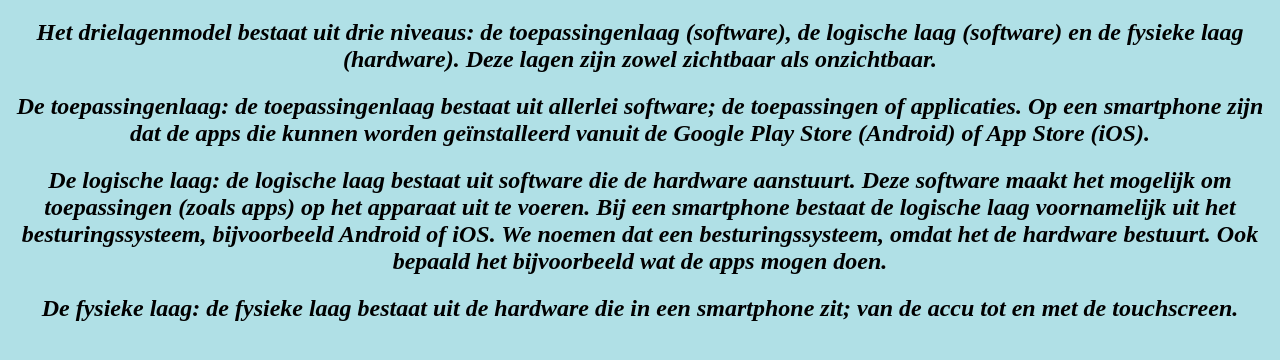
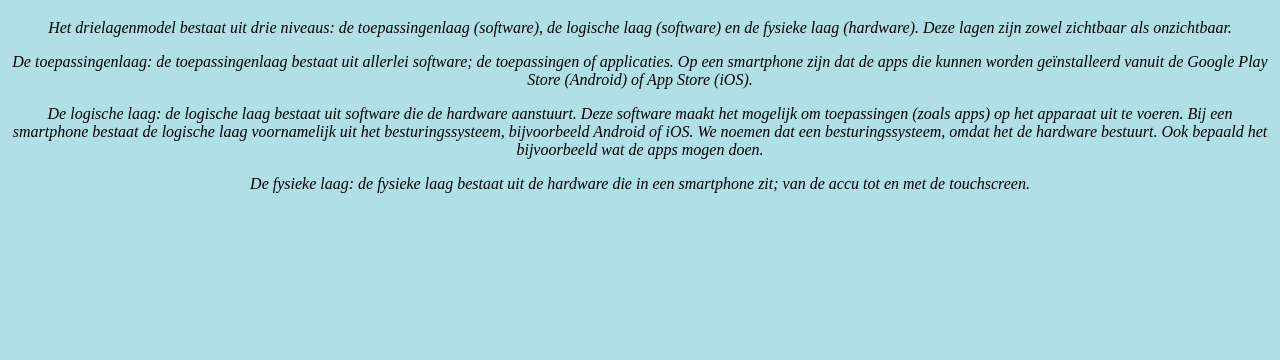
Before and after one commit to 118496/118496.github.io, a plain HTML site: page drielagenmodel.html in a window 1280 px wide. Shown: the part 134-494 px from the top of the page. Drawn offline with Linux system fonts and the light colour scheme.

Commit message:
Update drielagenmodel.html

```diff
--- a/drielagenmodel.html
+++ b/drielagenmodel.html
@@ -13,17 +13,17 @@
    <a href="./besturingssysteem.html">Besturingssysteem</a></p>
 
     <h1 align="center">Drielagenmodel</h1>
-<h2 align="center">Het drielagenmodel bestaat uit drie niveaus: de toepassingenlaag (software),
-  de logische laag (software) en de fysieke laag (hardware). Deze lagen zijn zowel zichtbaar als onzichtbaar.</h2>
-<h2 align="center">De toepassingenlaag: de toepassingenlaag bestaat uit allerlei software; de toepassingen of
+<p align="center">Het drielagenmodel bestaat uit drie niveaus: de toepassingenlaag (software),
+  de logische laag (software) en de fysieke laag (hardware). Deze lagen zijn zowel zichtbaar als onzichtbaar.</p>
+<p align="center">De toepassingenlaag: de toepassingenlaag bestaat uit allerlei software; de toepassingen of
   applicaties. Op een smartphone zijn dat de apps die kunnen worden geïnstalleerd vanuit de Google Play Store
-  (Android) of App Store (iOS).</h2>
-<h2 align="center">De logische laag: de logische laag bestaat uit software die de hardware aanstuurt. Deze
+  (Android) of App Store (iOS).</p>
+<p align="center">De logische laag: de logische laag bestaat uit software die de hardware aanstuurt. Deze
   software maakt het mogelijk om toepassingen (zoals apps) op het apparaat uit te voeren. Bij een smartphone
   bestaat de logische laag voornamelijk uit het besturingssysteem, bijvoorbeeld Android of iOS. We noemen dat
-  een besturingssysteem, omdat het de hardware bestuurt. Ook bepaald het bijvoorbeeld wat de apps mogen doen.</h2>
-<h2 align="center">De fysieke laag: de fysieke laag bestaat uit de hardware die in een smartphone zit; van
-  de accu tot en met de touchscreen. </h2>
+  een besturingssysteem, omdat het de hardware bestuurt. Ook bepaald het bijvoorbeeld wat de apps mogen doen.</p>
+<p align="center">De fysieke laag: de fysieke laag bestaat uit de hardware die in een smartphone zit; van
+  de accu tot en met de touchscreen. </p>
 
 
   </body>
```
